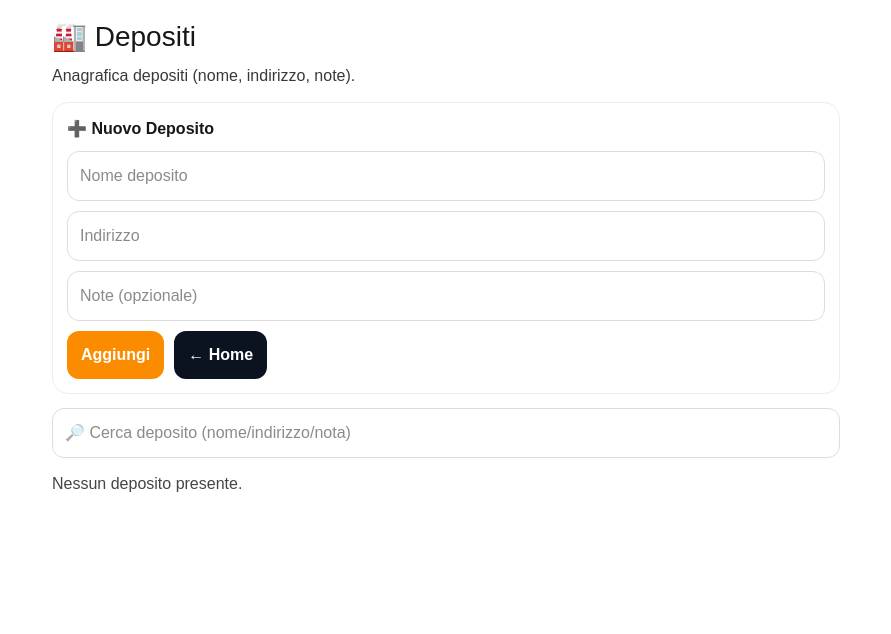
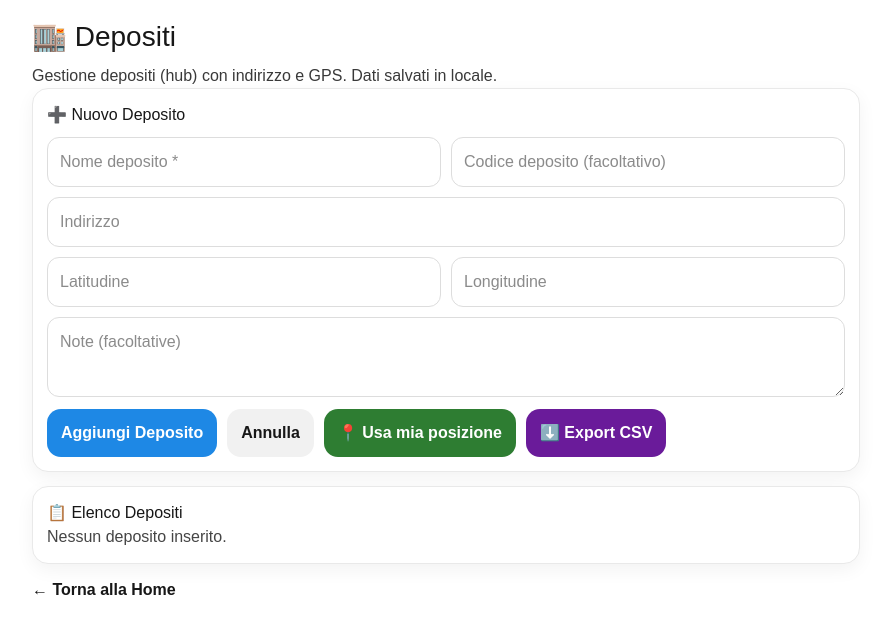
Before and after one commit to lucamandis89/pallet-tracker, a Next.js app: page /depots in a window 1280 px wide. Shown: the top 634 px of the page, without its empty margins (194-1085 px from the left). Built offline with nearby package versions, Linux system fonts and the light colour scheme.

Commit message:
Update page.tsx

```diff
--- a/app/depots/page.tsx
+++ b/app/depots/page.tsx
@@ -5,142 +5,287 @@
 type Depot = {
   id: string;
   name: string;
-  address: string;
-  note?: string;
-  createdAt: string;
+  code?: string;
+  address?: string;
+  lat?: number;
+  lng?: number;
+  notes?: string;
+  createdAt: number;
 };
 
-const STORAGE_KEY = "pallet_depots";
+const LS_KEY = "pallet-tracker:depots:v1";
+
 function uid() {
-  return Date.now().toString() + "_" + Math.random().toString(16).slice(2);
+  return Math.random().toString(36).slice(2, 10) + "-" + Date.now().toString(36);
+}
+
+function toCsvValue(v: any) {
+  const s = v === undefined || v === null ? "" : String(v);
+  return `"${s.replace(/"/g, '""')}"`;
+}
+
+function downloadTextFile(filename: string, content: string, mime = "text/plain") {
+  const blob = new Blob([content], { type: mime });
+  const url = URL.createObjectURL(blob);
+  const a = document.createElement("a");
+  a.href = url;
+  a.download = filename;
+  document.body.appendChild(a);
+  a.click();
+  a.remove();
+  URL.revokeObjectURL(url);
+}
+
+async function getMyPosition(): Promise<{ lat: number; lng: number }> {
+  return new Promise((resolve, reject) => {
+    if (!("geolocation" in navigator)) return reject(new Error("no geo"));
+    navigator.geolocation.getCurrentPosition(
+      (pos) => resolve({ lat: pos.coords.latitude, lng: pos.coords.longitude }),
+      (err) => reject(err),
+      { enableHighAccuracy: true, timeout: 12000, maximumAge: 0 }
+    );
+  });
 }
 
 export default function DepotsPage() {
   const [items, setItems] = useState<Depot[]>([]);
-  const [q, setQ] = useState("");
+  const [editingId, setEditingId] = useState<string | null>(null);
+  const [geoMsg, setGeoMsg] = useState<string>("");
 
-  const [name, setName] = useState("");
-  const [address, setAddress] = useState("");
-  const [note, setNote] = useState("");
-  const [editingId, setEditingId] = useState<string | null>(null);
+  const emptyForm = useMemo(
+    () => ({ name: "", code: "", address: "", lat: "", lng: "", notes: "" }),
+    []
+  );
+  const [form, setForm] = useState<any>(emptyForm);
 
   useEffect(() => {
-    const saved = localStorage.getItem(STORAGE_KEY);
-    setItems(saved ? JSON.parse(saved) : []);
+    try {
+      const raw = localStorage.getItem(LS_KEY);
+      if (raw) setItems(JSON.parse(raw));
+    } catch {}
   }, []);
 
-  function persist(next: Depot[]) {
-    setItems(next);
-    localStorage.setItem(STORAGE_KEY, JSON.stringify(next));
-  }
+  useEffect(() => {
+    try {
+      localStorage.setItem(LS_KEY, JSON.stringify(items));
+    } catch {}
+  }, [items]);
 
   function resetForm() {
     setEditingId(null);
-    setName("");
-    setAddress("");
-    setNote("");
+    setForm(emptyForm);
   }
 
-  function onSubmit() {
-    if (!name.trim()) return alert("Inserisci il nome deposito.");
-    if (!address.trim()) return alert("Inserisci l'indirizzo.");
+  function startEdit(it: Depot) {
+    setEditingId(it.id);
+    setForm({
+      name: it.name || "",
+      code: it.code || "",
+      address: it.address || "",
+      lat: it.lat ?? "",
+      lng: it.lng ?? "",
+      notes: it.notes || "",
+    });
+    window.scrollTo({ top: 0, behavior: "smooth" });
+  }
+
+  function remove(id: string) {
+    if (!confirm("Eliminare questo deposito?")) return;
+    setItems((prev) => prev.filter((x) => x.id !== id));
+    if (editingId === id) resetForm();
+  }
+
+  async function fillMyPosition() {
+    setGeoMsg("");
+    try {
+      const p = await getMyPosition();
+      setForm((f: any) => ({ ...f, lat: p.lat, lng: p.lng }));
+      setGeoMsg("📍 Posizione inserita.");
+    } catch {
+      setGeoMsg("❌ GPS non disponibile o permesso negato.");
+    }
+  }
+
+  function save() {
+    const name = String(form.name || "").trim();
+    if (!name) return alert("Inserisci il nome del deposito.");
+
+    const latNum = form.lat === "" ? undefined : Number(form.lat);
+    const lngNum = form.lng === "" ? undefined : Number(form.lng);
+    if ((latNum !== undefined && Number.isNaN(latNum)) || (lngNum !== undefined && Number.isNaN(lngNum))) {
+      return alert("Lat/Lng non validi.");
+    }
+
+    const payload = {
+      name,
+      code: String(form.code || "").trim(),
+      address: String(form.address || "").trim(),
+      lat: latNum,
+      lng: lngNum,
+      notes: String(form.notes || "").trim(),
+    };
 
     if (editingId) {
-      const next = items.map((d) =>
-        d.id === editingId ? { ...d, name: name.trim(), address: address.trim(), note: note.trim() } : d
-      );
-      persist(next);
-      resetForm();
-      return;
+      setItems((prev) => prev.map((x) => (x.id === editingId ? { ...x, ...payload } : x)));
+    } else {
+      setItems((prev) => [{ id: uid(), createdAt: Date.now(), ...payload }, ...prev]);
     }
-
-    const newItem: Depot = {
-      id: uid(),
-      name: name.trim(),
-      address: address.trim(),
-      note: note.trim(),
-      createdAt: new Date().toLocaleString(),
-    };
-
-    persist([newItem, ...items]);
     resetForm();
   }
 
-  function onEdit(d: Depot) {
-    setEditingId(d.id);
-    setName(d.name);
-    setAddress(d.address);
-    setNote(d.note ?? "");
-    window.scrollTo({ top: 0, behavior: "smooth" });
+  function exportCsv() {
+    const header = ["id", "name", "code", "address", "lat", "lng", "notes", "createdAt"];
+    const rows = items.map((x) => [
+      x.id,
+      x.name,
+      x.code ?? "",
+      x.address ?? "",
+      x.lat ?? "",
+      x.lng ?? "",
+      x.notes ?? "",
+      new Date(x.createdAt).toISOString(),
+    ]);
+    const csv =
+      header.map(toCsvValue).join(",") + "\n" + rows.map((r) => r.map(toCsvValue).join(",")).join("\n");
+    downloadTextFile("depositi.csv", csv, "text/csv;charset=utf-8");
   }
 
-  function onDelete(id: string) {
-    if (!confirm("Eliminare questo deposito?")) return;
-    persist(items.filter((x) => x.id !== id));
-  }
+  const cardStyle: React.CSSProperties = {
+    background: "white",
+    border: "1px solid #e9e9e9",
+    borderRadius: 16,
+    padding: 14,
+    boxShadow: "0 6px 18px rgba(0,0,0,0.05)",
+  };
 
-  const filtered = useMemo(() => {
-    const s = q.trim().toLowerCase();
-    if (!s) return items;
-    return items.filter((x) => (`${x.name} ${x.address} ${x.note ?? ""}`).toLowerCase().includes(s));
-  }, [items, q]);
-
-  const inputStyle = { padding: 12, borderRadius: 12, border: "1px solid #ddd", width: "100%", fontSize: 16 };
-  const btn = (bg: string) => ({ padding: "12px 14px", borderRadius: 12, border: "none", fontWeight: 900 as const, cursor: "pointer", background: bg, color: "white" });
+  const btn: React.CSSProperties = {
+    padding: "12px 14px",
+    borderRadius: 14,
+    border: "none",
+    fontWeight: 800,
+    cursor: "pointer",
+  };
 
   return (
-    <div style={{ padding: 16, maxWidth: 820, margin: "0 auto" }}>
-      <h1 style={{ fontSize: 28, marginBottom: 6 }}>🏭 Depositi</h1>
-      <div style={{ opacity: 0.85, marginBottom: 14 }}>Anagrafica depositi (nome, indirizzo, note).</div>
+    <div style={{ padding: 16, maxWidth: 860, margin: "0 auto" }}>
+      <h1 style={{ fontSize: 28, marginBottom: 6 }}>🏬 Depositi</h1>
+      <p style={{ marginTop: 0, opacity: 0.85 }}>
+        Gestione depositi (hub) con indirizzo e GPS. Dati salvati in locale.
+      </p>
 
-      <div style={{ display: "grid", gap: 10, border: "1px solid #eee", borderRadius: 16, padding: 14 }}>
-        <div style={{ fontWeight: 900 }}>{editingId ? "✏️ Modifica Deposito" : "➕ Nuovo Deposito"}</div>
+      <div style={{ ...cardStyle, marginBottom: 14 }}>
+        <h2 style={{ marginTop: 0, marginBottom: 10 }}>
+          {editingId ? "✏️ Modifica Deposito" : "➕ Nuovo Deposito"}
+        </h2>
 
-        <input style={inputStyle} value={name} onChange={(e) => setName(e.target.value)} placeholder="Nome deposito" />
-        <input style={inputStyle} value={address} onChange={(e) => setAddress(e.target.value)} placeholder="Indirizzo" />
-        <input style={inputStyle} value={note} onChange={(e) => setNote(e.target.value)} placeholder="Note (opzionale)" />
+        <div style={{ display: "grid", gap: 10, gridTemplateColumns: "1fr 1fr" }}>
+          <input
+            placeholder="Nome deposito *"
+            value={form.name}
+            onChange={(e) => setForm((f: any) => ({ ...f, name: e.target.value }))}
+            style={{ padding: 12, borderRadius: 12, border: "1px solid #ddd" }}
+          />
+          <input
+            placeholder="Codice deposito (facoltativo)"
+            value={form.code}
+            onChange={(e) => setForm((f: any) => ({ ...f, code: e.target.value }))}
+            style={{ padding: 12, borderRadius: 12, border: "1px solid #ddd" }}
+          />
+          <input
+            placeholder="Indirizzo"
+            value={form.address}
+            onChange={(e) => setForm((f: any) => ({ ...f, address: e.target.value }))}
+            style={{ padding: 12, borderRadius: 12, border: "1px solid #ddd", gridColumn: "1 / -1" }}
+          />
+          <input
+            placeholder="Latitudine"
+            value={form.lat}
+            onChange={(e) => setForm((f: any) => ({ ...f, lat: e.target.value }))}
+            style={{ padding: 12, borderRadius: 12, border: "1px solid #ddd" }}
+            inputMode="decimal"
+          />
+          <input
+            placeholder="Longitudine"
+            value={form.lng}
+            onChange={(e) => setForm((f: any) => ({ ...f, lng: e.target.value }))}
+            style={{ padding: 12, borderRadius: 12, border: "1px solid #ddd" }}
+            inputMode="decimal"
+          />
+          <textarea
+            placeholder="Note (facoltative)"
+            value={form.notes}
+            onChange={(e) => setForm((f: any) => ({ ...f, notes: e.target.value }))}
+            style={{
+              padding: 12,
+              borderRadius: 12,
+              border: "1px solid #ddd",
+              gridColumn: "1 / -1",
+              minHeight: 80,
+            }}
+          />
+        </div>
 
-        <div style={{ display: "flex", gap: 10, flexWrap: "wrap" }}>
-          <button style={btn("#fb8c00")} onClick={onSubmit}>
-            {editingId ? "Salva modifiche" : "Aggiungi"}
+        <div style={{ display: "flex", gap: 10, flexWrap: "wrap", marginTop: 12 }}>
+          <button onClick={save} style={{ ...btn, background: "#1e88e5", color: "white" }}>
+            {editingId ? "Salva Modifica" : "Aggiungi Deposito"}
           </button>
-          {editingId ? (
-            <button style={btn("#9e9e9e")} onClick={resetForm}>
+          <button onClick={resetForm} style={{ ...btn, background: "#f1f1f1" }}>
             Annulla
           </button>
-          ) : null}
-          <a href="/" style={{ ...btn("#0b1220"), textDecoration: "none", display: "inline-flex", alignItems: "center", justifyContent: "center" }}>
-            ← Home
-          </a>
+          <button onClick={fillMyPosition} style={{ ...btn, background: "#2e7d32", color: "white" }}>
+            📍 Usa mia posizione
+          </button>
+          <button onClick={exportCsv} style={{ ...btn, background: "#6a1b9a", color: "white" }}>
+            ⬇️ Export CSV
+          </button>
+        </div>
+
+        {geoMsg ? <div style={{ marginTop: 10, fontWeight: 800 }}>{geoMsg}</div> : null}
+      </div>
+
+      <div style={{ ...cardStyle }}>
+        <h2 style={{ marginTop: 0 }}>📋 Elenco Depositi</h2>
+        {items.length === 0 ? (
+          <p style={{ opacity: 0.8 }}>Nessun deposito inserito.</p>
+        ) : (
+          <div style={{ display: "grid", gap: 10 }}>
+            {items.map((it) => (
+              <div key={it.id} style={{ border: "1px solid #eee", borderRadius: 14, padding: 12 }}>
+                <div style={{ display: "flex", justifyContent: "space-between", gap: 10 }}>
+                  <div>
+                    <div style={{ fontWeight: 900, fontSize: 18 }}>
+                      {it.name} {it.code ? <span style={{ opacity: 0.7 }}>({it.code})</span> : null}
+                    </div>
+                    <div style={{ opacity: 0.85 }}>{it.address ? `📍 ${it.address}` : "📍 —"}</div>
+                    <div style={{ opacity: 0.8, marginTop: 4 }}>
+                      GPS: {it.lat ?? "—"} , {it.lng ?? "—"}
                     </div>
                   </div>
-
-      <div style={{ marginTop: 14 }}>
-        <input style={inputStyle} value={q} onChange={(e) => setQ(e.target.value)} placeholder="🔎 Cerca deposito (nome/indirizzo/nota)" />
-      </div>
-
-      <div style={{ marginTop: 14, display: "grid", gap: 12 }}>
-        {filtered.length === 0 ? (
-          <div style={{ opacity: 0.8 }}>Nessun deposito presente.</div>
-        ) : (
-          filtered.map((d) => (
-            <div key={d.id} style={{ border: "1px solid #eee", borderRadius: 16, padding: 14, background: "white" }}>
-              <div style={{ fontWeight: 900, fontSize: 18 }}>{d.name}</div>
-              <div style={{ marginTop: 6 }}>📍 {d.address}</div>
-              {d.note ? <div style={{ marginTop: 6, opacity: 0.9 }}>📝 {d.note}</div> : null}
-              <div style={{ marginTop: 6, opacity: 0.7, fontSize: 13 }}>Creato: {d.createdAt}</div>
-
-              <div style={{ marginTop: 12, display: "flex", gap: 10, flexWrap: "wrap" }}>
-                <button style={btn("#6a1b9a")} onClick={() => onEdit(d)}>
+                  <div style={{ display: "flex", gap: 8, alignItems: "center" }}>
+                    <button
+                      onClick={() => startEdit(it)}
+                      style={{ padding: "10px 12px", borderRadius: 14, border: "none", fontWeight: 900, background: "#ffb300", cursor: "pointer" }}
+                    >
                       Modifica
                     </button>
-                <button style={btn("#e53935")} onClick={() => onDelete(d.id)}>
+                    <button
+                      onClick={() => remove(it.id)}
+                      style={{ padding: "10px 12px", borderRadius: 14, border: "none", fontWeight: 900, background: "#e53935", color: "white", cursor: "pointer" }}
+                    >
                       Elimina
                     </button>
                   </div>
                 </div>
-          ))
+
+                {it.notes ? <div style={{ marginTop: 8, opacity: 0.85 }}>📝 {it.notes}</div> : null}
+              </div>
+            ))}
+          </div>
         )}
+      </div>
+
+      <div style={{ marginTop: 14 }}>
+        <a href="/" style={{ fontWeight: 800 }}>← Torna alla Home</a>
       </div>
     </div>
   );
```
Lines whose indentation alone changed are shown as unchanged.
